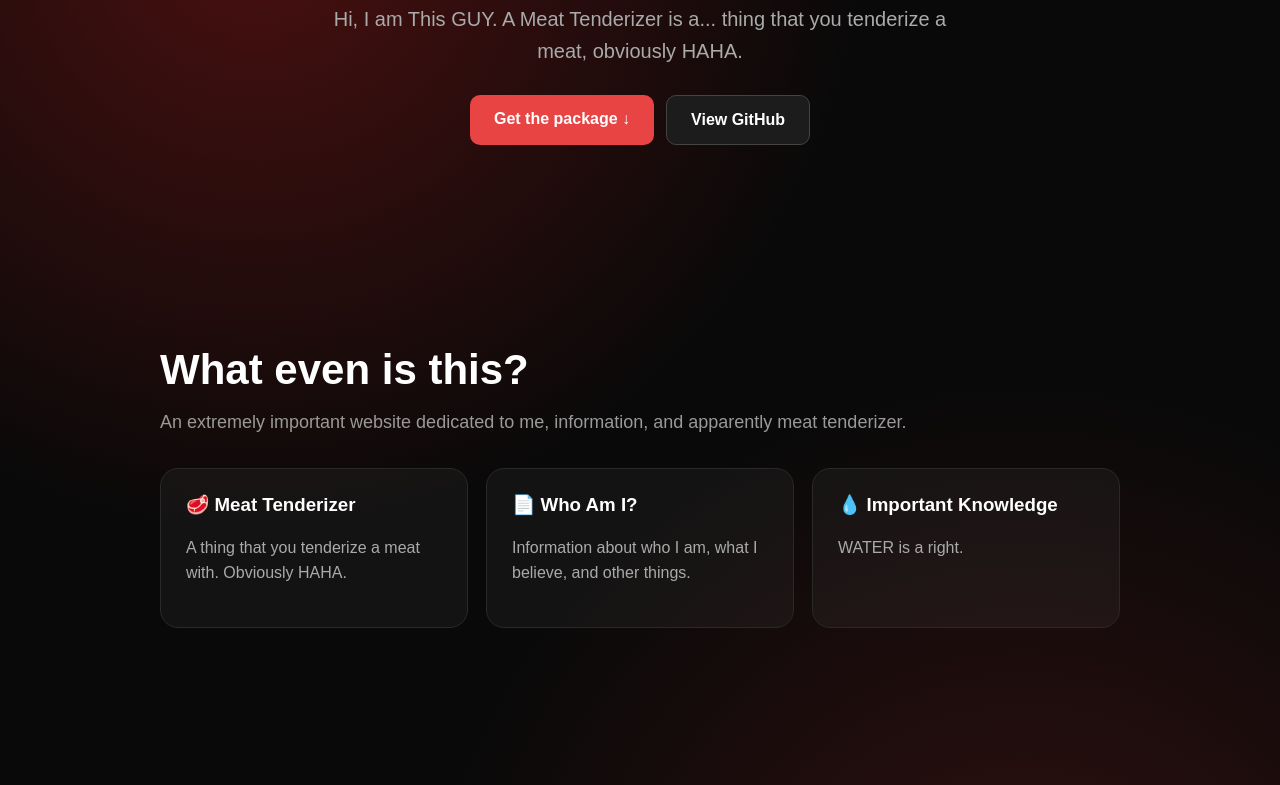
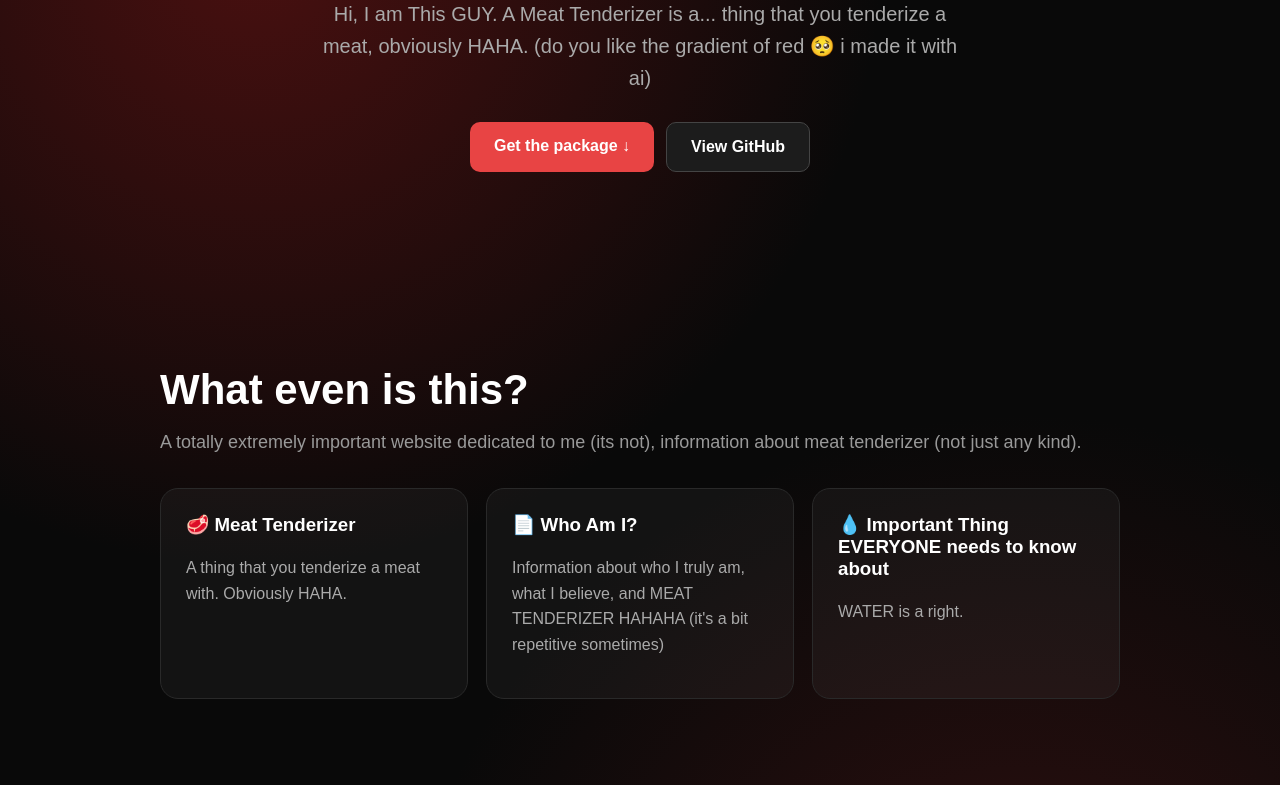
Before and after one commit to aimanakif142-afk/AMeatTenderizer, a plain HTML site: page index.html in a window 1280 px wide. Shown: the part 430-1215 px from the top of the page. Drawn offline with Linux system fonts and the light colour scheme.

Commit message:
Update index.html

```diff
--- a/index.html
+++ b/index.html
@@ -224,6 +224,7 @@
             Hi, I am This GUY.
             A Meat Tenderizer is a...
             thing that you tenderize a meat, obviously HAHA.
+            (do you like the gradient of red 🥺 i made it with ai)
         </p>
 
         <div class="buttons">
@@ -246,8 +247,8 @@
     <h2 class="section-title">What even is this?</h2>
 
     <p class="section-description">
-        An extremely important website dedicated to me,
-        information, and apparently meat tenderizer.
+        A totally extremely important website dedicated to me (its not),
+        information about meat tenderizer (not just any kind).
     </p>
 
     <div class="cards">
@@ -263,13 +264,14 @@
         <div class="card">
             <h3>📄 Who Am I?</h3>
             <p>
-                Information about who I am,
-                what I believe, and other things.
+                Information about who I truly am,
+                what I believe, and MEAT TENDERIZER HAHAHA
+               (it's a bit repetitive sometimes)
             </p>
         </div>
 
         <div class="card">
-            <h3>💧 Important Knowledge</h3>
+            <h3>💧 Important Thing EVERYONE needs to know about</h3>
             <p>
                 WATER is a right.
             </p>
@@ -325,7 +327,7 @@
 
 
 <footer>
-    AMeatTenderizer • Meat was tenderized here.
+    AMeatTenderizer • Meat was tenderized here. MEAT MEAT
 </footer>
 
 </body>
```
